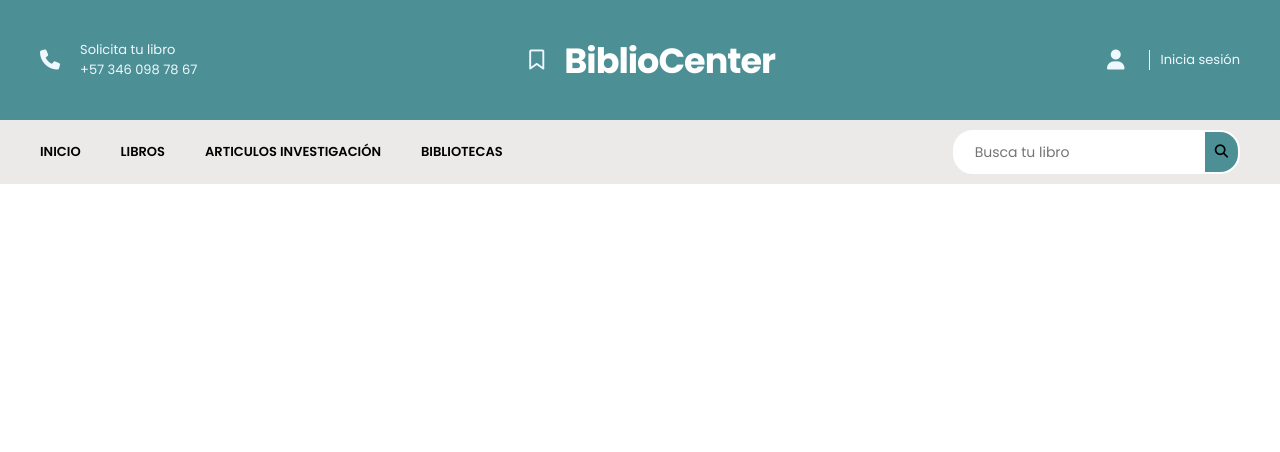
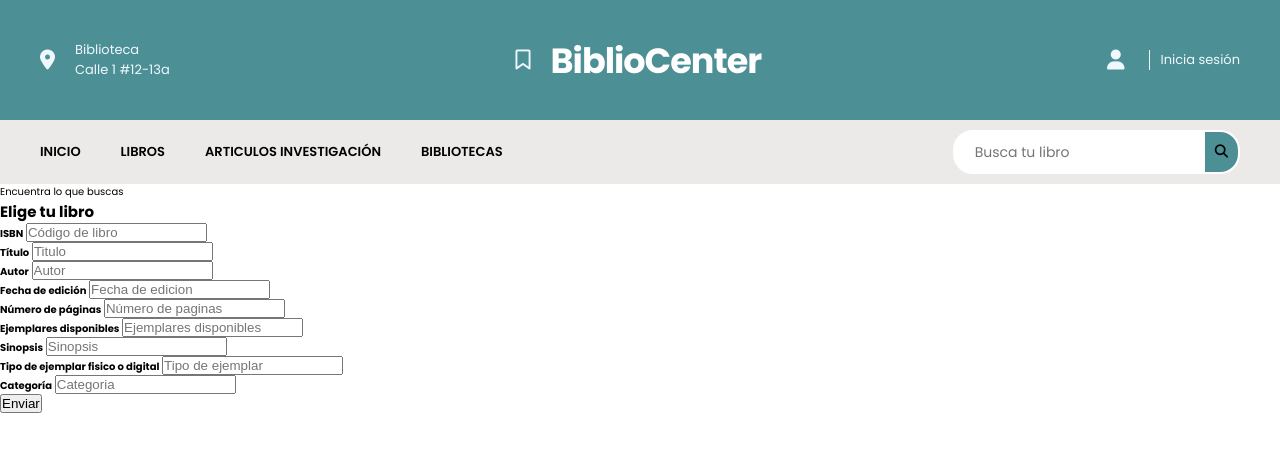
Before and after one commit to NVega04/Biblioteca-Proyect, a plain HTML site: page Img/index.html in a window 1280 px wide. Drawn offline with Linux system fonts and the light colour scheme; no server answers.

Commit message:
Carga de HTML

```diff
--- a/Img/index.html
+++ b/Img/index.html
@@ -13,10 +13,10 @@
         <div class="atencion-cliente">
             <div class="atencion cliente">
                 <div class="cliente">
-                    <i class="fa-solid fa-phone"></i>
+                    <i class="fa-solid fa-location-dot"></i>
                     <div class="cliente-soporte">
-                        <span class="text">Solicita tu libro</span>
-                        <span class="number">+57 346 098 78 67</span>
+                        <span class="text">Biblioteca</span>
+                        <span class="number">Calle 1 #12-13a</span>
                     </div>
                 </div>
                 <div class="logotipo">
@@ -49,7 +49,59 @@
             </nav>
         </div>
     </header>
+
+    <section class="panel">
+        <div class="contenido-panel">
+            <p>Encuentra lo que buscas</p>
+            <h2><b>Elige tu libro</b></h2>
+        </div>
+    </section>
     <script src="https://kit.fontawesome.com/e7588334ab.js" crossorigin="anonymous"></script>
+    <form id="formulario" class="formulario">
+        <div>
+            <label for=""><b>ISBN</b></label>
+            <input type="text" placeholder="Código de libro" />
+        </div>
+        <div>
+            <label for=""><b>Título</b></label>
+            <input type="text" placeholder="Titulo" />
+        </div>
+        <div>
+            <label for=""><b>Autor</b></label>
+            <input type="email" placeholder="Autor" />
+        </div>
+        <div>
+            <label for=""><b>Fecha de edición</b></label>
+            <input type="text" placeholder="Fecha de edicion" />
+        </div>
+        <div>
+            <label for=""><b>Número de páginas</b></label>
+            <input type="text" placeholder="Número de paginas" />
+        </div>
+        <div>
+            <label for=""><b>Ejemplares disponibles</b></label>
+            <input type="text" placeholder="Ejemplares disponibles" />
+        </div>
+        <div>
+            <label for=""><b>Sinopsis</b></label>
+            <input type="text" placeholder="Sinopsis" />
+        </div>
+        <div>
+            <label for=""><b>Tipo de ejemplar fisico o digital</b></label>
+            <input type="text" placeholder="Tipo de ejemplar" />
+        </div>
+        <div>
+            <label for=""><b>Categoría</b></label>
+            <input type="text" placeholder="Categoria" />
+        </div>
+        <button class="boton"> Enviar </button>
+    </form>
+    <script>
+        fetch('https://backend-production-3a6e.up.railway.app/api/autor/getLibAut')
+            .then(respuesta=>respuesta.json())
+            .then(datos=>console.log(datos))
+    </script>
+
 </body>
 
 </html>
```
Also changed, not shown: Img/portada.jpg (added).
